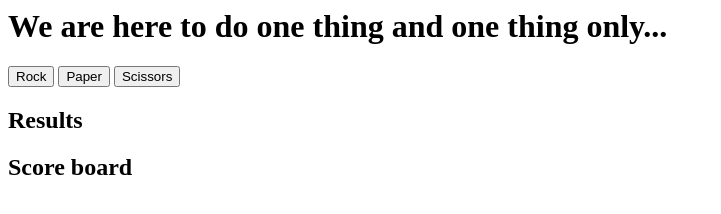
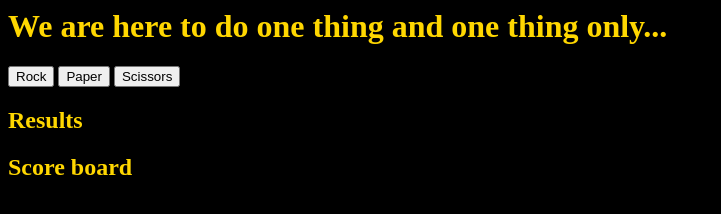
Before and after one commit to sullivan-william/rock-paper-scissors, a plain HTML site: page index.html in a window 1280 px wide. Shown: the whole page, without its empty margins (0-721 px from the left). Drawn offline with Linux system fonts and the light colour scheme.

Commit message:
Adding stylesheet and testing connection

```diff
--- a/index.html
+++ b/index.html
@@ -4,6 +4,7 @@
     <meta http-equiv="X-UA-Compatible" content="IE=edge">
     <meta name="viewport" content="width=device-width, initial-scale=1.0">
     <title>Rock Paper Scissors!</title>
+    <link rel="stylesheet" href="style.css">
 </head>
 <body>
     <h1>We are here to do one thing and one thing only...</h1>
--- /dev/null
+++ b/style.css
@@ -0,0 +1,4 @@
+body {
+    background-color: black;
+    color: gold;
+}
```
